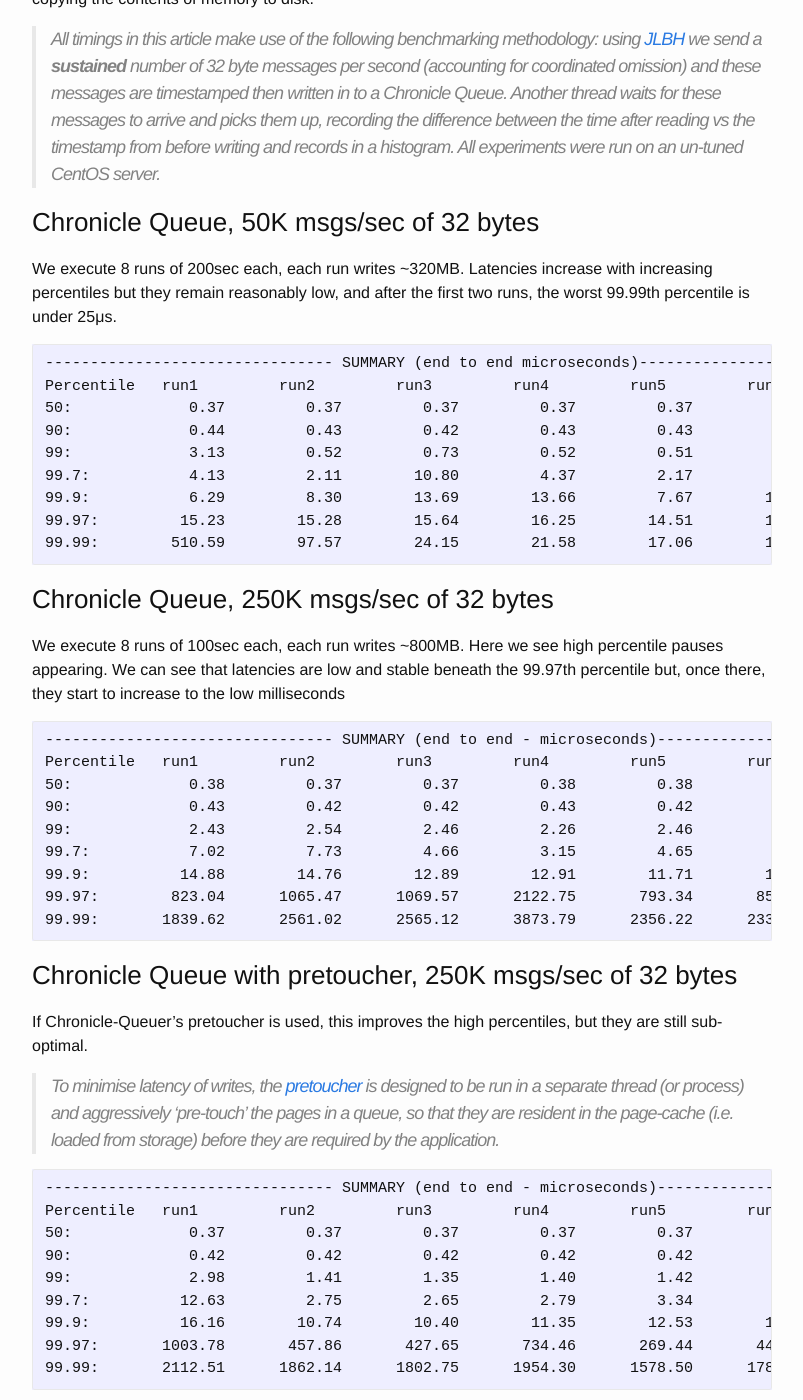
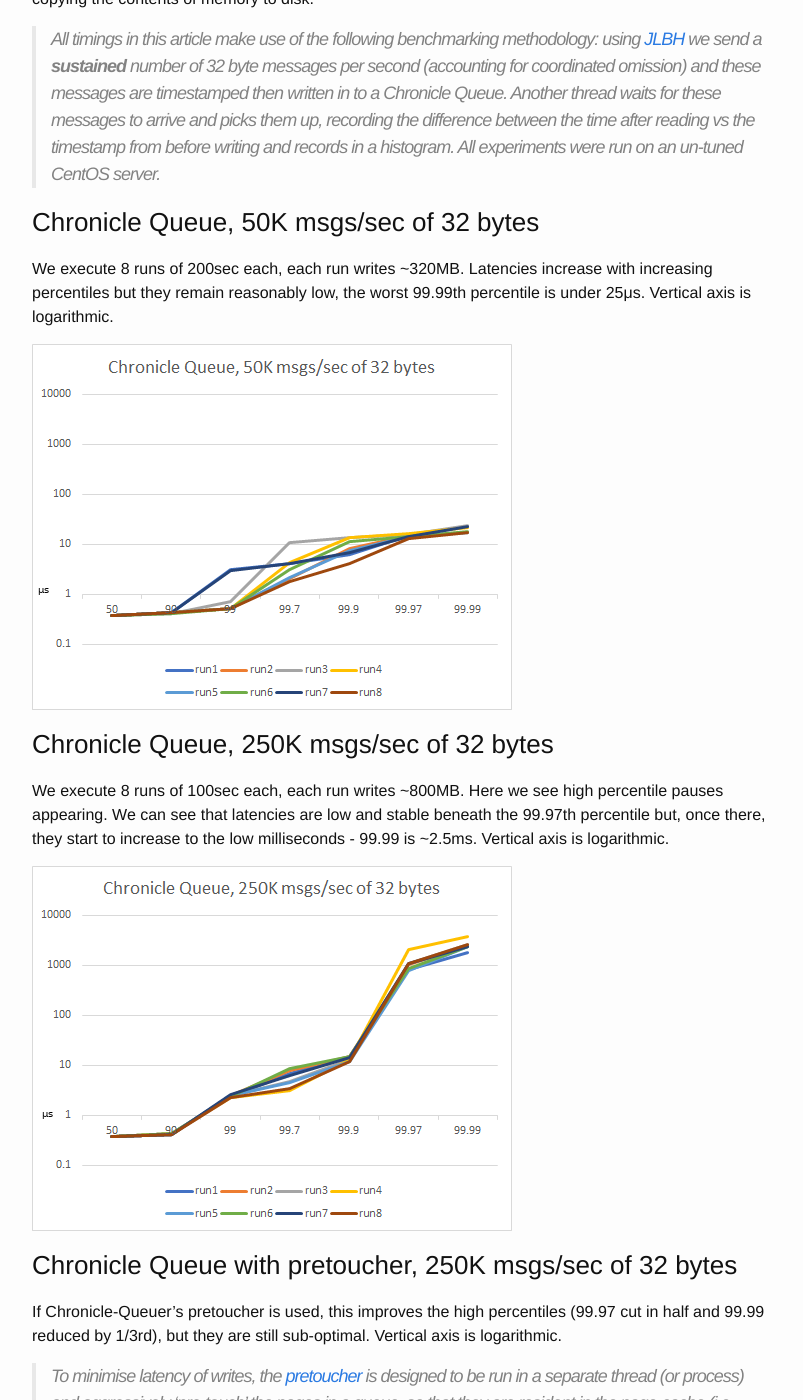
Before and after one commit to JerryShea/jerryshea.github.io, a Jekyll site: the page built from _posts/2018-7-27-RingBuffer.md, in a window 1280 px wide and 1400 px high, scrolled down 531 px. Shown: the whole window, without its empty margins (238-1041 px from the left). Built offline with Jekyll 4.4.1, drawn with Linux system fonts in a browser that asks for light colours; some of the changed text lies outside the part shown.

Commit message:
update with charts extra links add scale to images

````diff
--- a/_posts/2018-7-27-RingBuffer.md
+++ b/_posts/2018-7-27-RingBuffer.md
@@ -5,66 +5,54 @@ title: Reducing tail latencies with a Ring Buffer
 
 ## Background
 [Chronicle Queue](https://github.com/OpenHFT/Chronicle-Queue/) is a pure Java low-latency unbounded persisted queue.
-When benchmarking Chronicle Queue, latencies tend to be excellent up to high percentiles until sustained throughput limits are reached; these sustained throughput limits are determined by disk performance, OS version and configuration. Unfortunately it seems that - despite OS virtual memory pages (and thus the disk) being used in a predictable forward-only manner, sometimes the OS introduces a pause in processing. We can see these in the graphs below.
+When benchmarking Chronicle Queue, latencies tend to be excellent up to high percentiles until sustained throughput limits
+are reached; these sustained throughput limits are determined by disk performance, OS version and configuration. Unfortunately
+it seems that - despite OS virtual memory pages (and thus the disk) being used in a predictable forward-only manner, sometimes
+the OS introduces a pause in processing. We can see these in the graphs below.
 
-Chronicle Queue works by reading from and writing to memory-mapped files. These files are mapped into the process' address space in fixed size pages. Pages are loaded on-demand as the queue is read from or written to. The OS keeps these pages in the page-cache in case they will need to be accessed frequently. As system memory is used, it is necessary for the OS to free up space in the page-cache, by copying the contents of memory to disk.
+Chronicle Queue works by reading from and writing to memory-mapped files. These files are mapped into the process' address
+space in fixed size pages. Pages are loaded on-demand as the queue is read from or written to. The OS keeps these pages in
+the page-cache in case they will need to be accessed frequently. As system memory is used, it is necessary for the OS to
+free up space in the page-cache, by copying the contents of memory to disk.
 
-> All timings in this article make use of the following benchmarking methodology: using [JLBH](https://github.com/OpenHFT/Chronicle-Core/#jlbh) we send a **sustained** number of 32 byte messages per second (accounting for coordinated omission) and these messages are timestamped then written in to a Chronicle Queue. Another thread waits for these messages to arrive and picks them up, recording the difference between the time after reading vs the timestamp from before writing and records in a histogram. All experiments were run on an un-tuned CentOS server.
+> All timings in this article make use of the following benchmarking methodology: using
+[JLBH](https://github.com/OpenHFT/Chronicle-Core/#jlbh) we send a **sustained** number of 32 byte messages per second
+(accounting for coordinated omission) and these messages are timestamped then written in to a Chronicle Queue. Another
+thread waits for these messages to arrive and picks them up, recording the difference between the time after reading vs
+the timestamp from before writing and records in a histogram. All experiments were run on an un-tuned CentOS server.
 
 ### Chronicle Queue, 50K msgs/sec of 32 bytes
-We execute 8 runs of 200sec each, each run writes ~320MB. Latencies increase with increasing percentiles but they remain reasonably low, and after the first two runs, the worst 99.99th percentile is under 25μs.
-```
--------------------------------- SUMMARY (end to end microseconds)---------------------------------------------
-Percentile   run1         run2         run3         run4         run5         run6         run7         run8
-50:             0.37         0.37         0.37         0.37         0.37         0.37         0.37         0.37
-90:             0.44         0.43         0.42         0.43         0.43         0.42         0.44         0.43
-99:             3.13         0.52         0.73         0.52         0.51         0.51         3.05         0.51
-99.7:           4.13         2.11        10.80         4.37         2.17         3.20         4.08         1.83
-99.9:           6.29         8.30        13.69        13.66         7.67        11.39         6.75         4.09
-99.97:         15.23        15.28        15.64        16.25        14.51        14.47        14.51        13.39
-99.99:        510.59        97.57        24.15        21.58        17.06        18.18        22.54        17.67
-```
+We execute 8 runs of 200sec each, each run writes ~320MB. Latencies increase with increasing percentiles but they remain
+reasonably low, the worst 99.99th percentile is under 25μs. Vertical axis is logarithmic.
+
+![Chronicle Queue, 50K msgs/sec of 32 bytes](/images/1.png)
 
 ### Chronicle Queue, 250K msgs/sec of 32 bytes
-We execute 8 runs of 100sec each, each run writes ~800MB.  Here we see high percentile pauses appearing. We can see that latencies are low and stable beneath the 99.97th percentile but, once there, they
-start to increase to the low milliseconds
-```
--------------------------------- SUMMARY (end to end - microseconds)-------------------------------------------
-Percentile   run1         run2         run3         run4         run5         run6         run7         run8
-50:             0.38         0.37         0.37         0.38         0.38         0.38         0.38         0.38
-90:             0.43         0.42         0.42         0.43         0.42         0.43         0.42         0.42
-99:             2.43         2.54         2.46         2.26         2.46         2.43         2.58         2.29
-99.7:           7.02         7.73         4.66         3.15         4.65         8.68         6.37         3.38
-99.9:          14.88        14.76        12.89        12.91        11.71        14.80        14.40        12.16
-99.97:        823.04      1065.47      1069.57      2122.75       793.34       852.22      1071.62      1090.05
-99.99:       1839.62      2561.02      2565.12      3873.79      2356.22      2339.84      2421.76      2581.50
-```
+We execute 8 runs of 100sec each, each run writes ~800MB.  Here we see high percentile pauses appearing. We can see that
+latencies are low and stable beneath the 99.97th percentile but, once there, they
+start to increase to the low milliseconds - 99.99 is ~2.5ms. Vertical axis is logarithmic.
+
+![Chronicle Queue, 250K msgs/sec of 32 bytes](/images/2.png)
 
 ### Chronicle Queue with pretoucher, 250K msgs/sec of 32 bytes
-If Chronicle-Queuer's pretoucher is used, this improves the high percentiles, but they are still sub-optimal.
+If Chronicle-Queuer's pretoucher is used, this improves the high percentiles
+(99.97 cut in half and 99.99 reduced by 1/3rd), but they are still sub-optimal. Vertical axis is logarithmic.
 
 > To minimise latency of writes, the [pretoucher](https://github.com/OpenHFT/Chronicle-Queue/blob/9a56a86bf7f489d838d030a6486570cfb1b5cb15/src/main/java/net/openhft/chronicle/queue/impl/single/Pretoucher.java) is designed to be run in a separate thread (or process) and aggressively 'pre-touch' the pages in a queue, so that they are resident in the page-cache (i.e. loaded from storage) before they are required by the application.
 
-```
--------------------------------- SUMMARY (end to end - microseconds)-------------------------------------------
-Percentile   run1         run2         run3         run4         run5         run6         run7         run8
-50:             0.37         0.37         0.37         0.37         0.37         0.37         0.37         0.37
-90:             0.42         0.42         0.42         0.42         0.42         0.42         0.41         0.42
-99:             2.98         1.41         1.35         1.40         1.42         1.37         1.34         1.34
-99.7:          12.63         2.75         2.65         2.79         3.34         3.73         3.08         2.88
-99.9:          16.16        10.74        10.40        11.35        12.53        13.14        11.44        11.52
-99.97:       1003.78       457.86       427.65       734.46       269.44       441.47       412.03       418.69
-99.99:       2112.51      1862.14      1802.75      1954.30      1578.50      1783.30      1618.43      1696.26
-```
+![Chronicle Queue with pretoucher, 250K msgs/sec of 32 bytes](/images/3.png)
 
 ## Why do we see these delays and how to fix
 
-The short answer is that the OS is introducing the delays, because it is stalling the process while waiting for a page to be read from or written to disk.
+The short answer is that the OS is introducing the delays, because it is stalling the process while waiting for a page to
+be read from or written to disk.
 * Making use of Chronicle Queue's pretoucher helps, and research continues into how to make the pretoucher work more effectively.
 * Map the queue in to /tmpfs if it is small enough and you have a suitable replication or backup strategy.
-* Tuning of the BIOS and OS is effective, although requires patience and expertise: power states, BIOS, kernel, RAID, even changing to an alternative file system.
+* Tuning of the BIOS and OS is effective, although requires patience and expertise: power states, BIOS, kernel, RAID,
+even changing to an alternative file system.
 
-But, a straightforward way to mitigate this (if you have Enterprise Chronicle Queue) is to set a couple of parameters when creating your queue:
+But, a straightforward way to mitigate this (if you have [Enterprise Chronicle Queue](https://chronicle.software/products/queue/))
+is to set a couple of parameters when creating your queue:
 
 ```
     builder.readBufferMode(BufferMode.Asynchronous);
@@ -72,20 +60,15 @@ But, a straightforward way to mitigate this (if you have Enterprise Chronicle Qu
     builder.bufferBytesStoreCreator(RB_BYTES_STORE_CREATOR_MAPPED_FILE_TMPFS);
 ```
 
-which configures Chronicle Queue to create a ring buffer over the top of the queue to absorb any latencies from the OS. In the above example,
-the Ring Buffer is mapped to a file (stored in this case in /tmpfs which is a high-speed file system) so that other processes can see it. All reads and writes from/to the queue
-go to the ring buffer, and a separate handler is registered to drain any writes made to the ring buffer to a the underlying queue.
+which configures Chronicle Queue to create a
+[ring buffer](https://github.com/OpenHFT/Chronicle-Queue/blob/master/docs/ring_buffer.adoc)
+over the top of the queue to absorb any latencies from the OS.
+In the above example, the ring buffer is mapped to a file (stored in this case in /tmpfs which is a high-speed file system)
+so that other processes can see it. All reads and writes from/to the queue go to the ring buffer, and a separate handler
+is registered to drain any writes made to the ring buffer to a the underlying queue.
 
 ### Enterprise Chronicle Queue backed with ring buffer, 250K msgs/sec of 32 bytes
-With the ring buffer, pauses at high percentiles are drastically reduced by the above 3 lines of code.
-```
--------------------------------- SUMMARY (end to end - microseconds)-------------------------------------------
-Percentile   run1         run2         run3         run4         run5         run6         run7         run8
-50:             0.84         0.85         0.85         0.85         0.85         0.85         0.85         0.86
-90:             1.21         1.23         1.21         1.23         1.22         1.21         1.23         1.21
-99:            12.12        11.69        10.81        11.48        11.49        11.48        12.12        11.12
-99.7:          15.17        14.15        13.51        14.08        14.06        13.96        14.58        14.21
-99.9:          18.70        16.08        14.75        16.00        16.11        16.07        16.90        16.74
-99.97:         30.14        21.98        16.62        21.88        27.72        24.31        24.58        25.19
-99.99:        594.69        31.24        27.82        30.54        30.30        32.12        30.81        33.07
-```
+With the ring buffer, pauses at high percentiles are drastically reduced by the above 3 lines of code,
+the worst 99.99th percentile is under 33μs. Vertical axis is logarithmic.
+
+![Enterprise Chronicle Queue backed with ring buffer, 250K msgs/sec of 32 bytes](/images/4.png)
````
Also changed, not shown: about.md (+1 -3 lines), images/1.png (added), images/2.png (added), images/3.png (added), images/4.png (added), images/Chronicle_logo_RGB_colour.svg (added).
